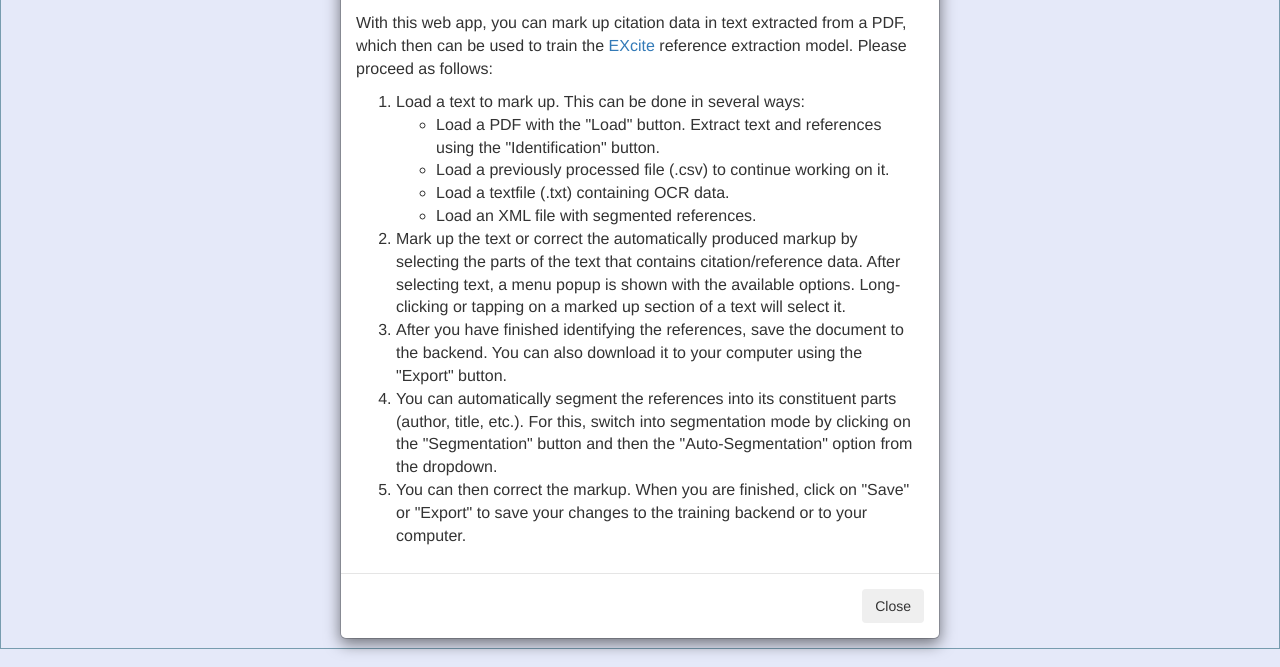
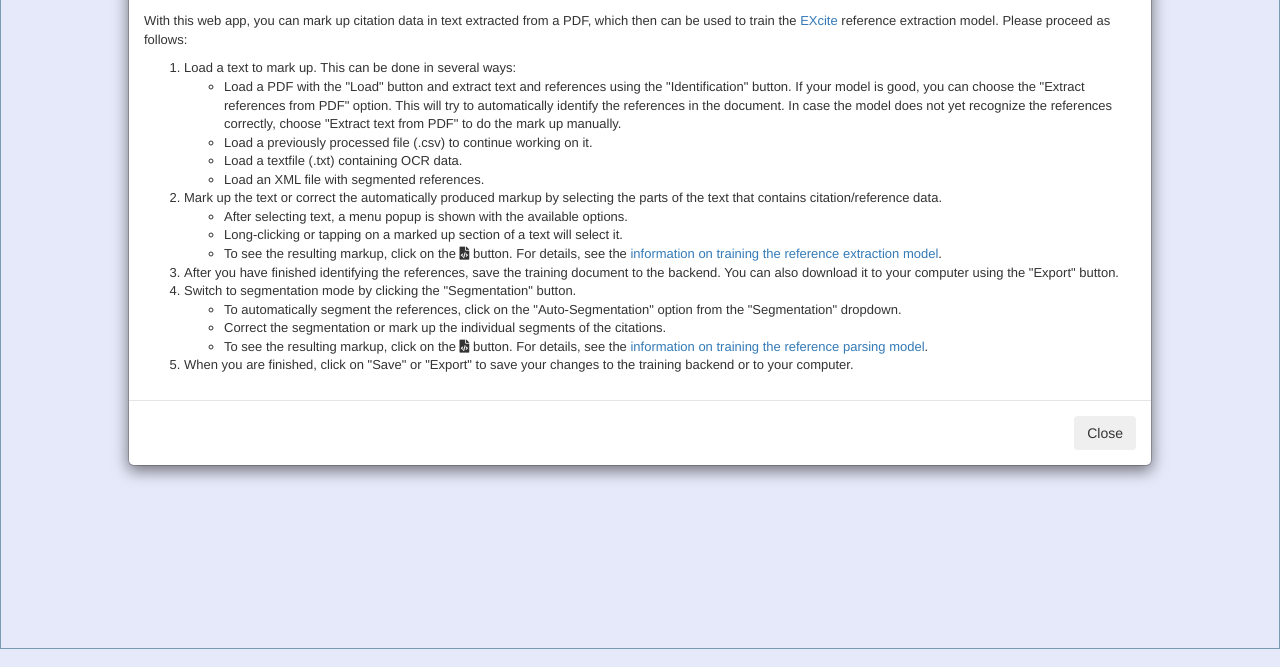
Before and after one commit to cboulanger/citext, a plain HTML site: page web/index.html in a window 1280 px wide. Shown: the part 133-800 px from the top of the page. Drawn offline with Linux system fonts and the light colour scheme; no server answers.

Commit message:
Update documentation

```diff
--- a/web/index.html
+++ b/web/index.html
@@ -47,7 +47,7 @@
                 <li><a id="btn-run-layout"
                        class="dropdown-item hidden visible-if-backend ui-state-disabled enabled-if-pdf"
                        onclick="Actions.run_excite_command('layout');" href="#">
-                    Extract Text from PDF</a></li>
+                    Extract text from PDF</a></li>
                 <li><a id="btn-run-exparser"
                        class="dropdown-item hidden visible-if-backend ui-state-disabled enabled-if-pdf"
                        onclick="Actions.run_excite_command('exparser');" href="#">
@@ -293,8 +293,11 @@
                     <li>
                         Load a text to mark up. This can be done in several ways:
                         <ul>
-                            <li>Load a PDF with the "Load" button. Extract text and references using the
-                                "Identification" button.
+                            <li>Load a PDF with the "Load" button and extract text and references using the
+                                "Identification" button. If your model is good, you can choose the "Extract references
+                                from PDF" option. This will try to automatically identify the references in the document.
+                                In case the model does not yet recognize the references correctly, choose "Extract text
+                                from PDF" to do the mark up manually.
                             </li>
                             <li>Load a previously processed file (.csv) to continue working on it.</li>
                             <li>Load a textfile (.txt) containing OCR data.</li>
@@ -304,20 +307,41 @@
                     <li>
                         Mark up the text or correct the automatically produced markup by selecting the parts of the text
                         that contains citation/reference data.
-                        After selecting text, a menu popup is shown with the available options.
-                        Long-clicking or tapping on a marked up section of a text will select it.
+                        <ul>
+                            <li>After selecting text, a menu popup is shown with the available options.</li>
+                            <li>Long-clicking or tapping on a marked up section of a text will select it.</li>
+                            <li>
+                                To see the resulting markup, click on the <i class="fas fa-file-code"></i> button.
+                                For details,
+                                see the <a href="https://exparser.readthedocs.io/en/latest/ReferenceExtraction/">
+                                information on training the reference extraction model</a>.
+                            </li>
+                        </ul>
                     </li>
                     <li>
-                        After you have finished identifying the references, save the document to the backend. You can
-                        also download it to your computer using the "Export" button.
+                        After you have finished identifying the references, save the training document to the backend.
+                        You can also download it to your computer using the "Export" button.
                     </li>
                     <li>
-                        You can automatically segment the references into its constituent parts (author, title,
-                        etc.). For this, switch into segmentation mode by clicking on the "Segmentation" button
-                        and then the "Auto-Segmentation" option from the dropdown.
+                        Switch to segmentation mode by clicking the "Segmentation" button.
+                        <ul>
+                            <li>
+                                To automatically segment the references, click on the
+                                "Auto-Segmentation" option from the "Segmentation" dropdown.
+                            </li>
+                            <li>
+                                Correct the segmentation or mark up the individual segments of the citations.
+                            </li>
+                            <li>
+                                To see the resulting markup, click on the <i class="fas fa-file-code"></i> button.
+                                For details,
+                                see the <a href="https://exparser.readthedocs.io/en/latest/ReferenceParsing/">
+                                information on training the reference parsing model</a>.
+                            </li>
+                        </ul>
                     </li>
                     <li>
-                        You can then correct the markup. When you are finished, click on "Save" or "Export" to save your
+                        When you are finished, click on "Save" or "Export" to save your
                         changes to the training backend or to your computer.
                     </li>
                 </ol>
--- a/web/style.css
+++ b/web/style.css
@@ -399,3 +399,8 @@ nav {
 .view-markup-display {
     grid-area: view-markup-display;
 }
+
+.modal-dialog {
+    width: 80% !important;
+    font-size: small;
+}
```
